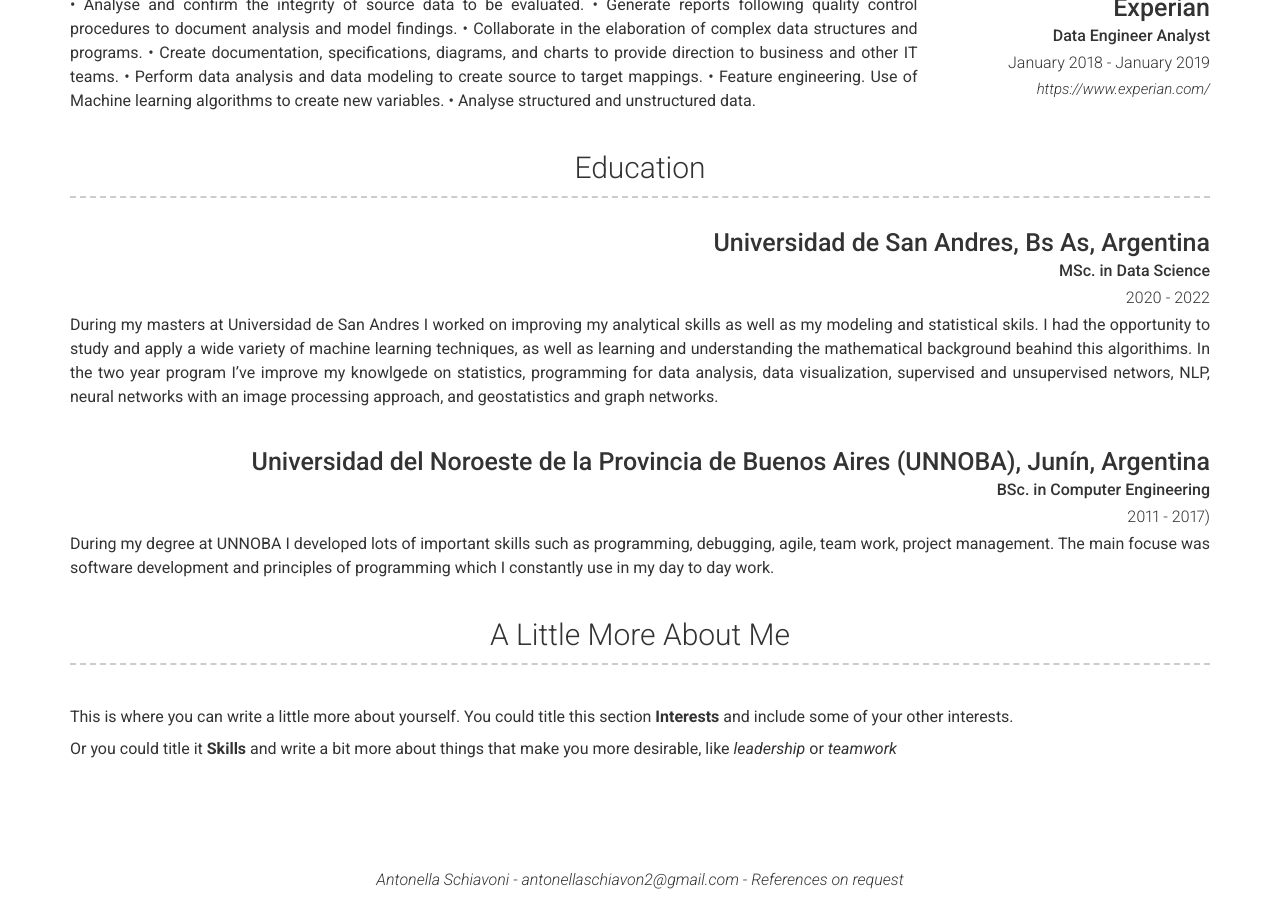
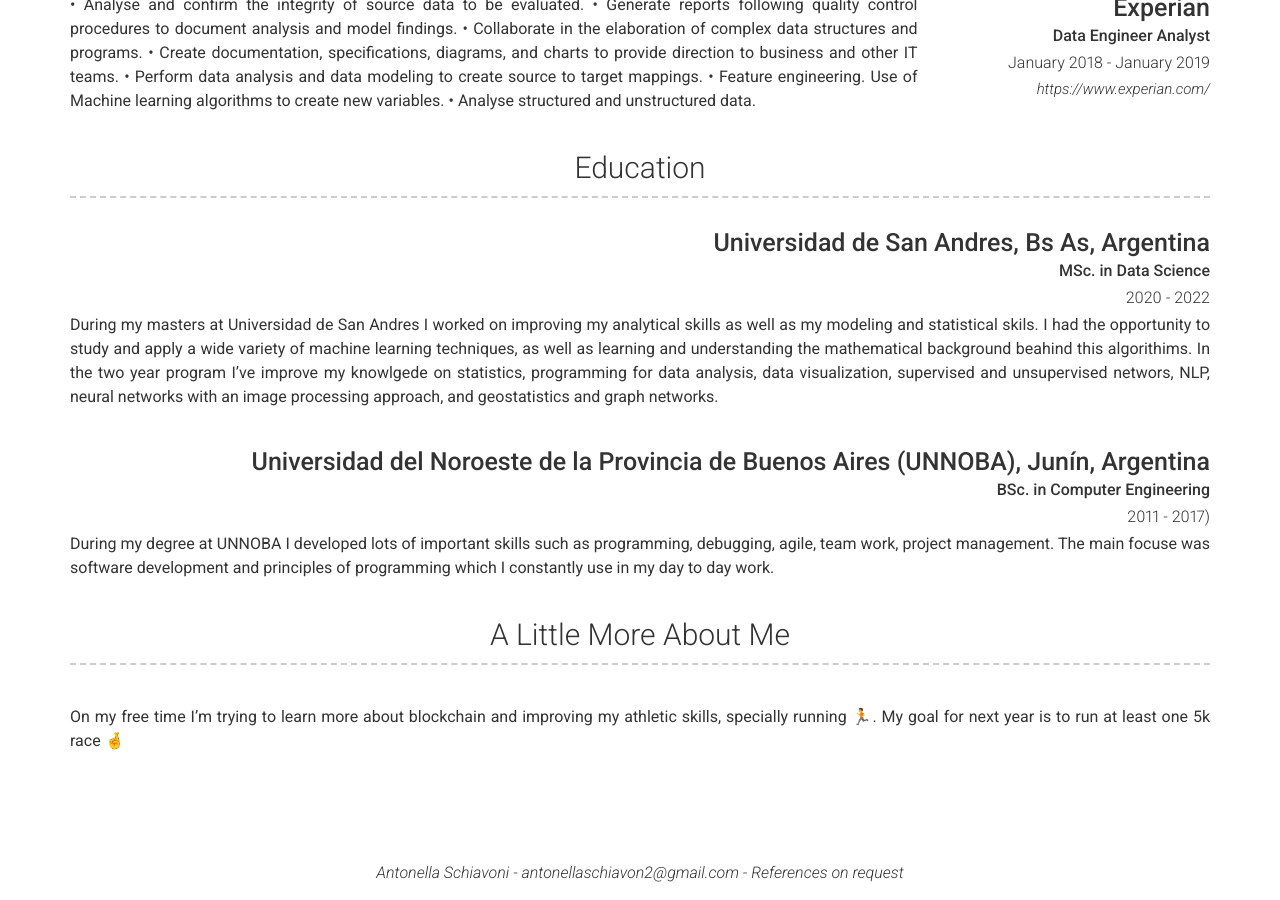
Before and after one commit to antonella-schiavoni/antonella-schiavoni.github.io, a Jekyll site: the page built from index.md, in a window 1280 px wide and 900 px high, scrolled down 1330 px. Built offline with Jekyll 4.4.1, drawn with Linux system fonts in a browser that asks for light colours; nearby versions of some CDN libraries.

Commit message:
Update _config.yml

```diff
--- a/_config.yml
+++ b/_config.yml
@@ -122,9 +122,7 @@ content:
   - title: A Little More About Me
     layout: text
     content: | # this will include new lines to allow paragraphs
-      This is where you can write a little more about yourself. You could title this section **Interests** and include some of your other interests.
-
-      Or you could title it **Skills** and write a bit more about things that make you more desirable, like *leadership* or *teamwork*
+      On my free time I'm trying to learn more about blockchain and improving my athletic skills, specially running 🏃. My goal for next year is to run at least one 5k race 🤞
 
 # Footer
 footer_show_references: true
```
